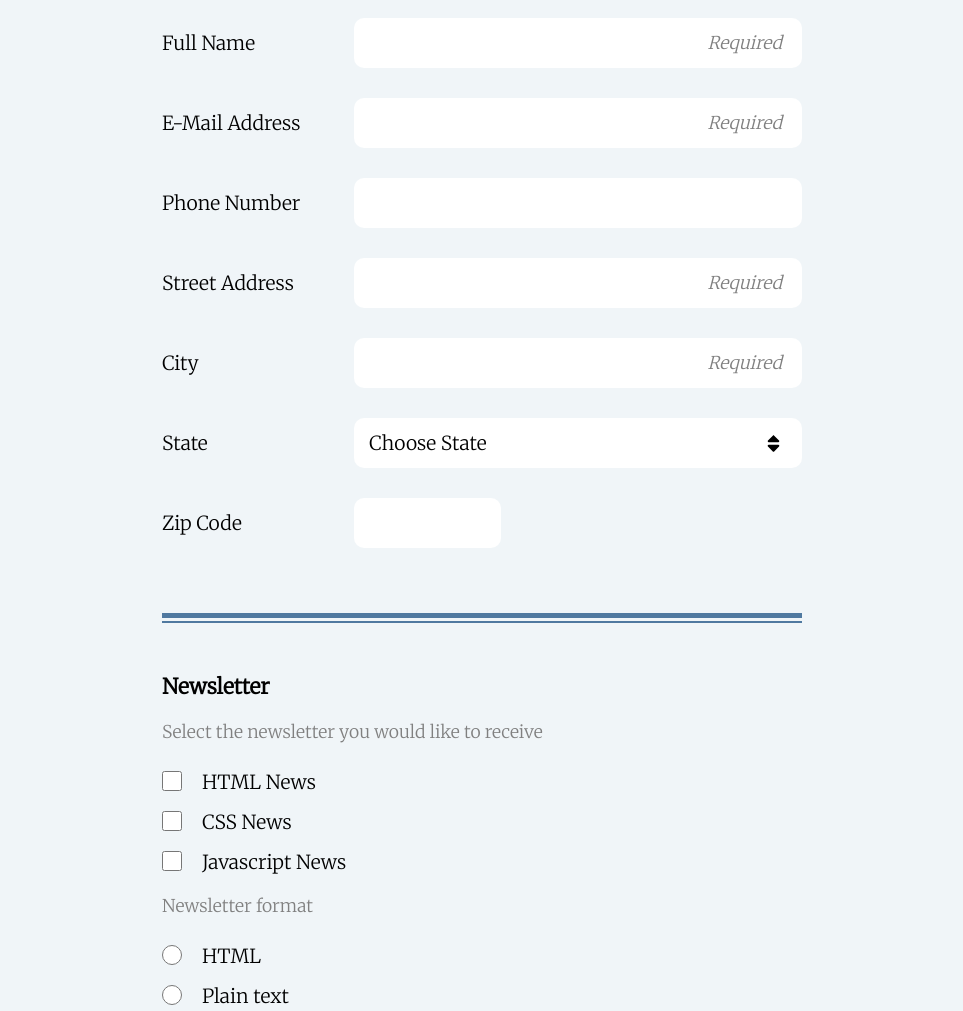
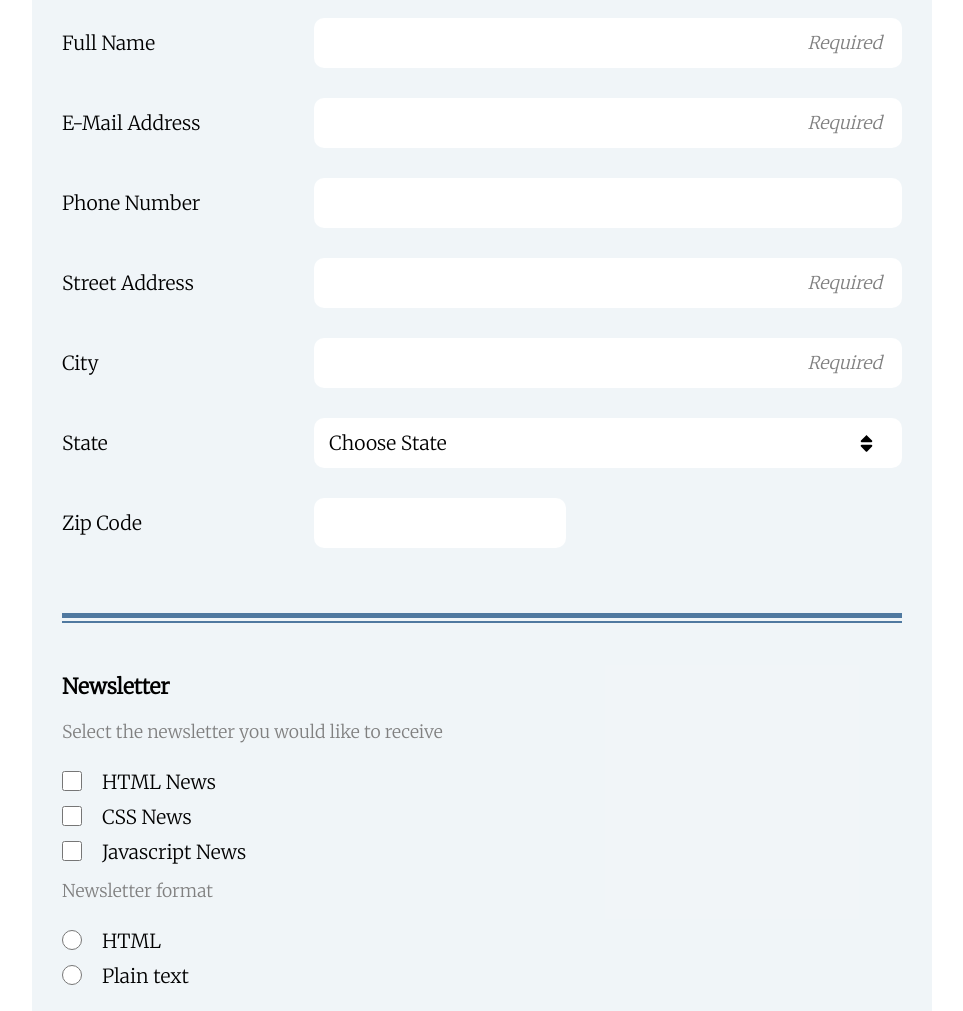
Before and after one commit to BMagda2911/online_registration_v4, a plain HTML site: page index.html in a window 1280 px wide. Shown: the part 352-1363 px from the top of the page, without its empty margins (158-1121 px from the left). Drawn offline with Linux system fonts and the light colour scheme.

Commit message:
improved flexbox for contact-info-field + changed background color of inner-body-wrapper

```diff
--- a/index.html
+++ b/index.html
@@ -20,21 +20,27 @@
       <hr>
       <fieldset class="contact-info-field">
         <legend>Contact Information</legend>
+        <div class="contact-info-row">
           <label for="name">Full Name</label>
           <input type="text" id="name" name="user_name" required placeholder="Required" class="contact-info">
-
+        </div>
+        <div class="contact-info-row">
           <label for="mail">E-Mail Address</label>
           <input type="email" id="mail" name="user_email" required placeholder="Required" class="contact-info">
-
+        </div>
+        <div class="contact-info-row">
           <label for="phoneNr">Phone Number</label>
           <input type="tel" id="phoneNr" name="user_phoneNr" class="contact-info">
-
+        </div>
+        <div class="contact-info-row">
           <label for="address">Street Address</label>
           <input type="text" id="address" name="user_address" required placeholder="Required" class="contact-info">
-
+        </div>
+        <div class="contact-info-row">
           <label for="city">City</label>
           <input type="text" id="city" name="user_city" required placeholder="Required" class="contact-info">
-
+        </div>
+        <div class="contact-info-row">
           <label for="state">State</label>
           <select id="state" name="user_state" class="sort-icon">
             <option value="" selected="selected">Choose State</option>
@@ -96,9 +102,11 @@
               <option value="west_virginia">West Virginia</option>
             </optgroup>
           </select>
-
+        </div>
+        <div class="contact-info-row">
           <label for="zipcode">Zip Code</label>
-        <input type="text" id="zipcode" name="user_zipcode">
+          <input type="text" id="zipcode" class="zipcode" name="user_zipcode">
+        </div>
       </fieldset>
       <hr>
       <fieldset class="newsletter-field">
@@ -116,10 +124,10 @@
 
         <p>Newsletter format</p><br>
 
-        <input type="radio" id="html" value="newsletter_html_format" name="user_choice_html">
+        <input type="radio" id="html" value="newsletter_html_format" name="user_choice">
         <label for="html" class="form-holder">HTML</label><br>
 
-        <input type="radio" id="plain_text" value="newsletter_plain_text" name="user_choice_text">
+        <input type="radio" id="plain_text" value="newsletter_plain_text" name="user_choice">
         <label for="plain_text" class="form-holder">Plain text</label><br>
 
         <label for="newsletter_bio">Other topics you'd like to hear about</label><br>
--- a/styles.css
+++ b/styles.css
@@ -7,6 +7,10 @@
 .body-container {
   font-family: 'Merriweather', serif;
   font-size: 14px;
+  background-color: #fff;
+}
+
+.inner-body-wrapper {
   background-color: #e9f0f5a6;
 }
 
@@ -103,11 +107,11 @@ select:hover {
   border: 1px solid #5079A0;
   cursor: pointer;
 }
+
 input:focus,
 textarea:focus,
 select:focus {
   background-color: white;
-
   outline: none;
   border: 2px solid #5079A0;
   transition-duration: .5s;
@@ -138,10 +142,7 @@ input[type=checkbox] {
   margin-bottom: 15px;
 }
 
-#zipcode {
-  width: 50%;
-  display: block;
-}
+
 
 .form-holder {
   position:absolute;
@@ -191,7 +192,13 @@ button:hover {
   padding: 20px 0;
 }
 
-/* -- media query --*/
+/* -- media queries --*/
+@media (max-width: 767px){
+  #zipcode {
+    width: 50%;
+    display: block;
+  }
+}
 
 @media (min-width: 768px) {
   .body-container,
@@ -203,9 +210,9 @@ button:hover {
   }
 
   .inner-body-wrapper {
-    width: 50%;
-    max-width: 700px;
+    max-width: 900px;
     margin: 0 auto;
+    padding: 0 30px;
   }
 
   .top-page-headline {
@@ -221,10 +228,6 @@ button:hover {
     margin: 50px 0;
   }
 
-  #zipcode {
-    width: 23%;
-  }
-
   fieldset,
   .newsletter-field label {
     margin: 0;
@@ -236,26 +239,23 @@ button:hover {
     color: grey;
   }
 
-  .contact-info-field {
+  .contact-info-row {
     display: flex;
     flex-flow: row wrap;
     align-items: center;
   }
 
-  .contact-info-field > label {
-    display: inline;
+  .contact-info-row label {
     width: 30%;
   }
-  .contact-info-field > input,
-  .contact-info-field > select {
-    display: inline;
-    width: 70%;
+
+  .contact-info-row:last-child input {
+    max-width: 30%;
   }
 
-  input[type=radio],
-  input[type=checkbox],
-  .form-holder {
-    margin-bottom: 20px;
+  .contact-info-row input,
+  .contact-info-row select {
+    flex: 2;
   }
 
   input[type=radio],
```
Lines whose indentation alone changed are shown as unchanged.
